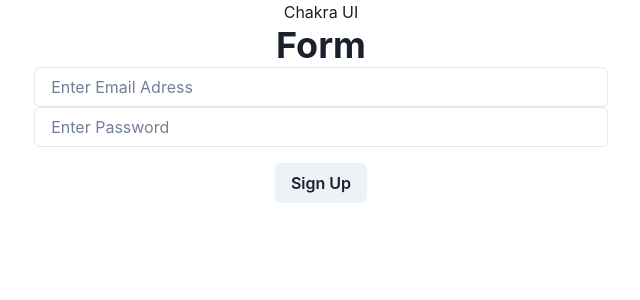
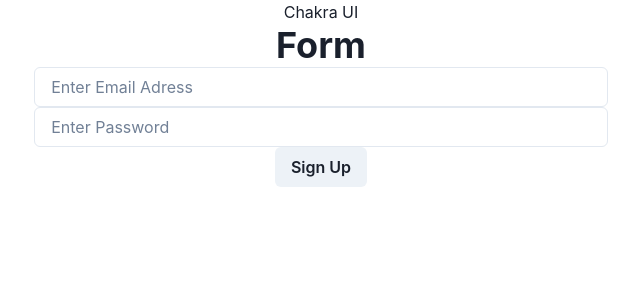
Before and after one commit to ankitsng0007/AnkitRepo, a React (Create React App) app in the folder RCT-101/Day-18/Asgn-1/chakra-ui/: page / in a window 1280 px wide. Shown: the top 300 px of the page, without its empty margins (319-959 px from the left). Built offline with nearby package versions, Linux system fonts and the light colour scheme.

Commit message:
file added

```diff
--- a/RCT-101/Day-18/Asgn-1/chakra-ui/src/Component/Form.jsx
+++ b/RCT-101/Day-18/Asgn-1/chakra-ui/src/Component/Form.jsx
@@ -4,7 +4,6 @@ export const Form=()=>{
     return(
         <Container>
         <Heading>Form</Heading>
-        <Stack gap="1rem">
         <Box>
         <Input type="email" placeholder="Enter Email Adress"/>
         <Input type="password" placeholder="Enter Password"/>
@@ -12,7 +11,6 @@ export const Form=()=>{
         <Box>
             <Button>Sign Up</Button>
         </Box>
-        </Stack>
         </Container>
     )
 }
```
